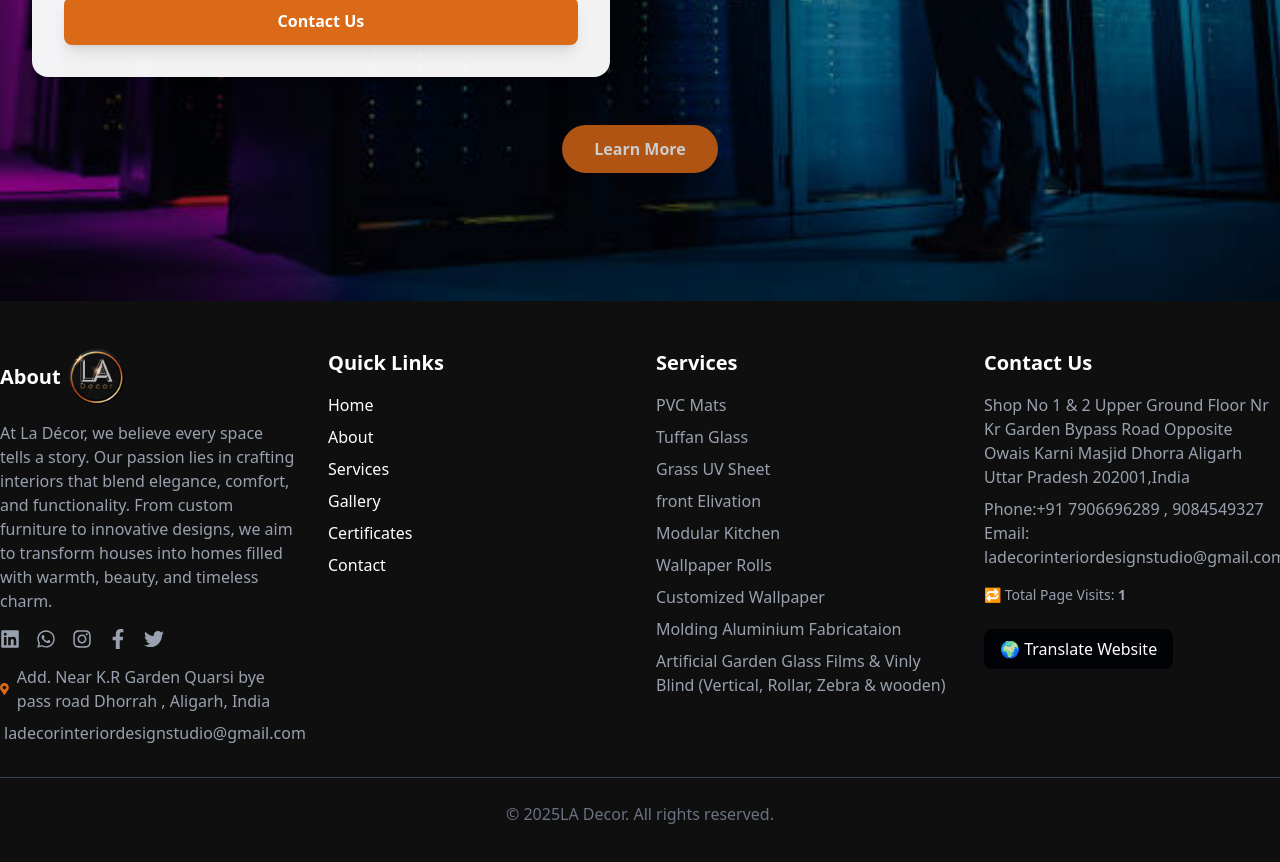
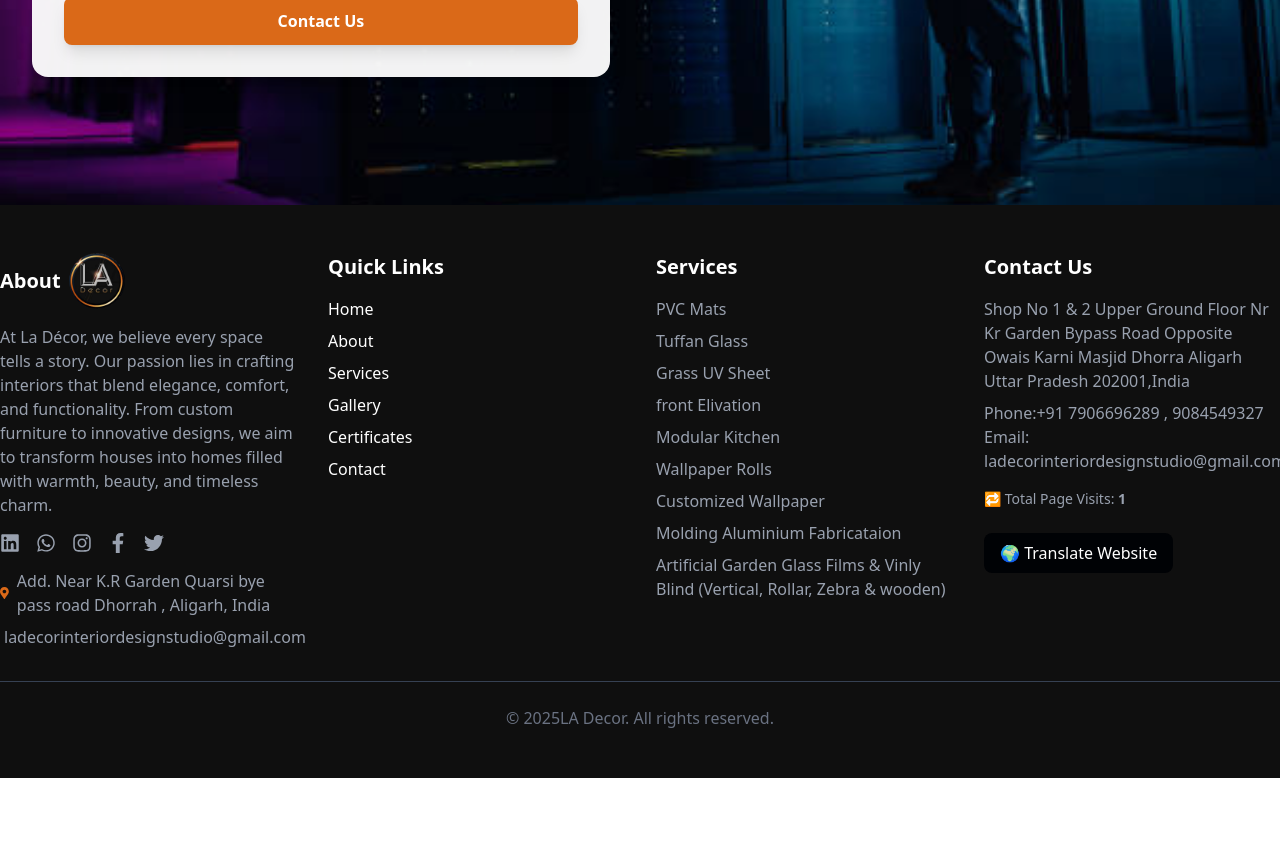
Before and after one commit to Mdasif483/LA-Decor-, a React (Vite) app: page / in a window 1280 px wide. Shown: the part 6120-6982 px from the top of the page. After the commit the page ends 6898 px from the top, so only its background shows below. Built offline with nearby package versions, Linux system fonts and the light colour scheme.

Commit message:
contact page edit

```diff
--- a/src/components/Contact.jsx
+++ b/src/components/Contact.jsx
@@ -1,10 +1,12 @@
 import React from 'react'
 import ContactHero from './SubComponent/ContactHero'
+import CallToAction from './SubComponent/CallToAction'
 
 function Contact() {
   return (
     <div >
       <ContactHero />
+      <CallToAction />
         {/* <h1 className='text-center text-xl md:text-7xl font-semibold'>Contact us</h1> */}
       <div className="flex flex-wrap justify-center items-center h-auto p-5 pl-[6%] pt-[7%] mt-27 " id='contact'>
         <div className="w-full md:w-2/5 p-4 ">
--- a/src/components/SubComponent/CallToAction.jsx
+++ b/src/components/SubComponent/CallToAction.jsx
@@ -122,7 +122,7 @@
       </div>
 
       {/* Learn More Button */}
-      <div className="mt-12 text-center">
+      {/* <div className="mt-12 text-center">
         <motion.button
           whileHover={{ scale: 1.05 }}
           whileTap={{ scale: 0.95 }}
@@ -130,7 +130,7 @@
         >
           <Link to="/contact">Learn More</Link>
         </motion.button>
-      </div>
+      </div> */}
     </section>
   );
 }
```
